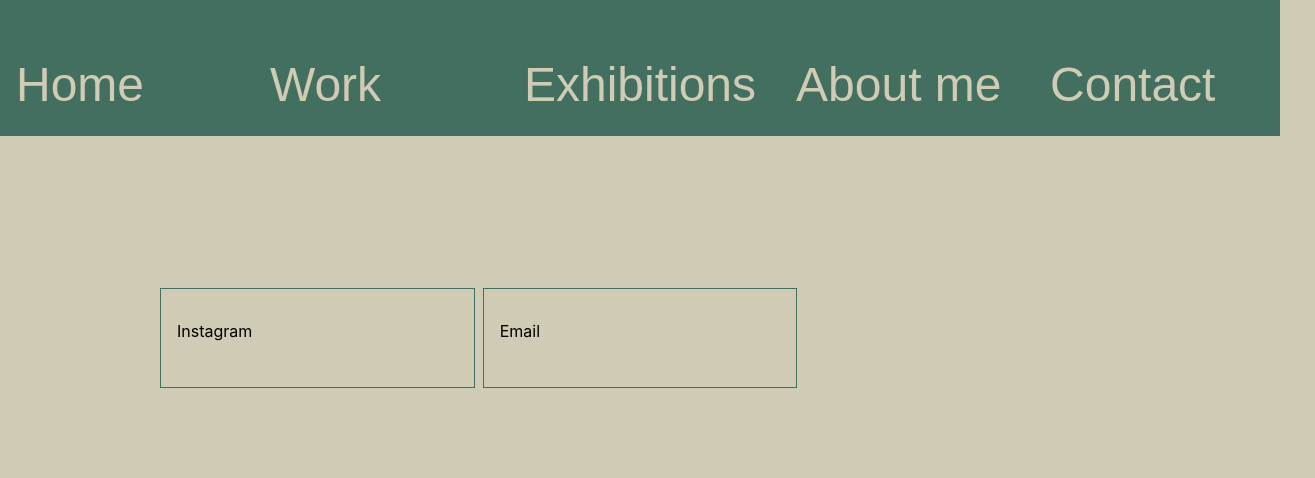
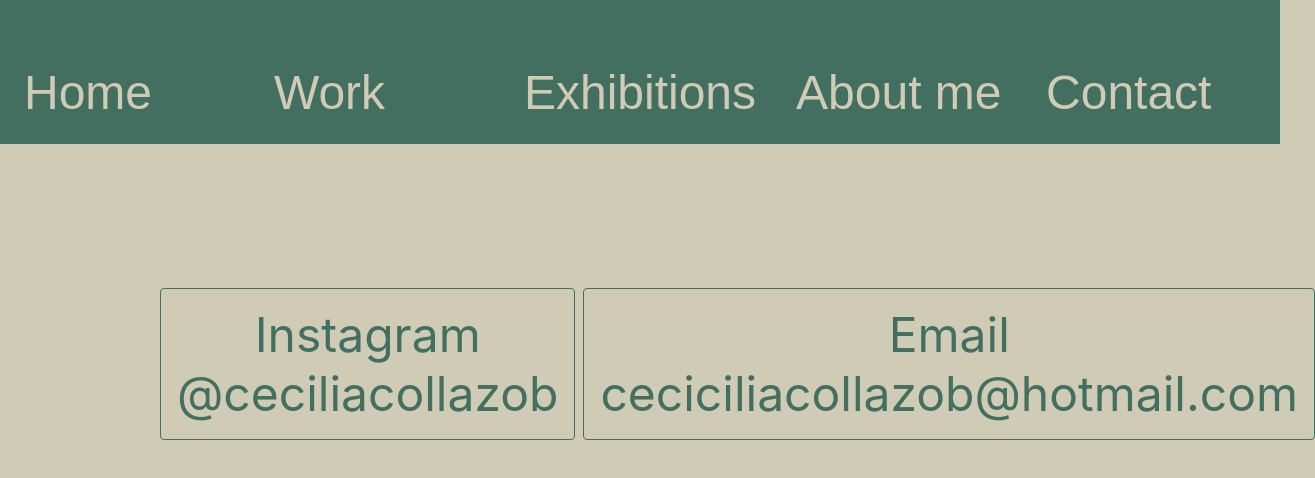
Before and after one commit to OLopezE/art-portfolio, a React (Create React App) app: page /contact in a window 1280 px wide. Shown: the top 478 px of the page, 1315 px wide, since content can reach past the window. Built offline with nearby package versions, Linux system fonts and the light colour scheme.

Commit message:
Some contact styles added

```diff
--- a/src/components/navbar/Navbar.style.jsx
+++ b/src/components/navbar/Navbar.style.jsx
@@ -11,8 +11,7 @@ const NavContainer = styled.div`
 
 const NavOptions = styled.div`
     background-color: #436f60;
-    border-bottom: 0.5rem solid #436f60;
-    width: 100%;
+    border: 0.5rem solid #436f60;
     height: 100%;
     display: flex;
     gap: 0.5rem;
--- a/src/views/contact/Contact.jsx
+++ b/src/views/contact/Contact.jsx
@@ -7,9 +7,11 @@ const Contact = () => {
     <ContactGrid>
       <ContactItem>
         <p>Instagram</p>
+        <p>@ceciliacollazob</p>
       </ContactItem>
       <ContactItem>
         <p>Email</p>
+        <p>ceciciliacollazob@hotmail.com</p>
       </ContactItem>
     </ContactGrid>
   );
--- a/src/views/contact/Contact.style.jsx
+++ b/src/views/contact/Contact.style.jsx
@@ -1,4 +1,6 @@
 import styled from 'styled-components';
+
+import { Link } from 'react-router-dom';
 
 const ContactGrid = styled.div`
   padding: 10rem;
@@ -8,9 +10,23 @@ const ContactGrid = styled.div`
   gap: 0.5rem;
 `;
 
-const ContactItem = styled.div`
+const ContactItem = styled(Link)`
   border: 1px solid #436f60;
+  border-radius: 4px;
   padding: 1rem;
+  text-decoration: none;
+  color: #436f60;
+
+  > p {
+    margin: 0;
+    font-size: 3rem;
+    text-align: center;
+  }
+
+  :hover {
+    background-color: #436f60;
+    color: #d0cbb5;
+  }
 `
 
 export {
```
